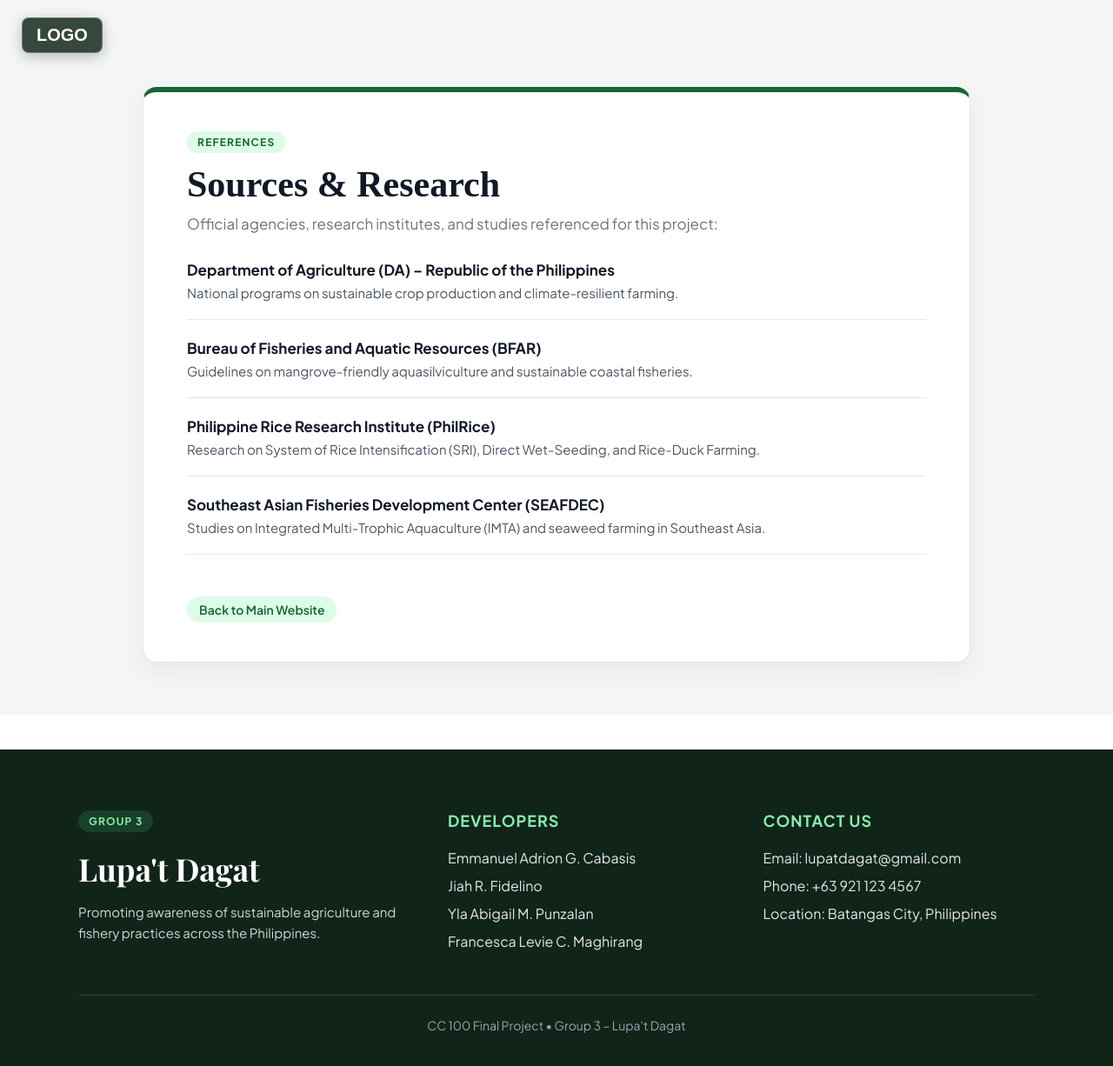
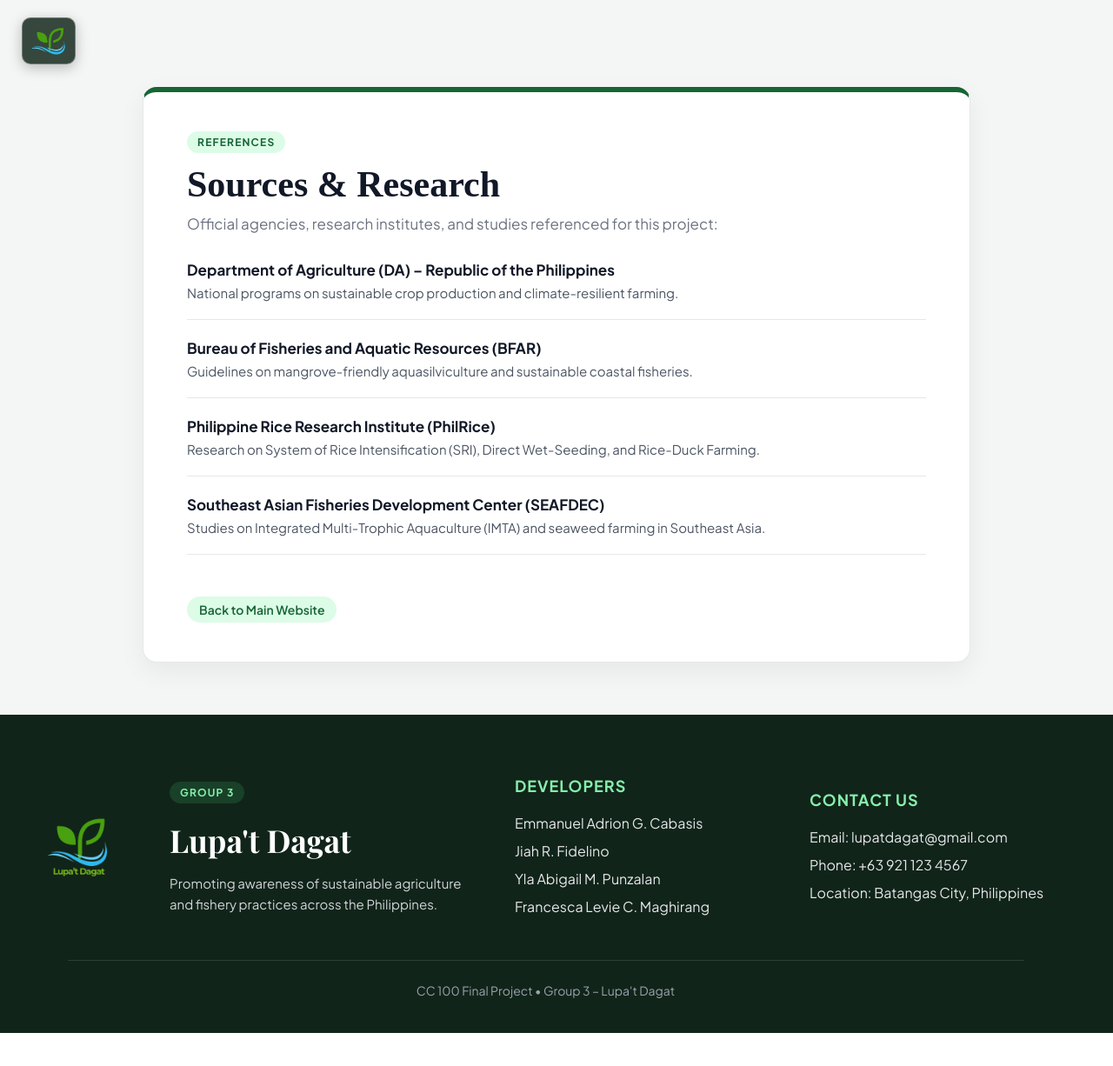
Before and after one commit to latesttheweev-prog/Final-Project-VSC, a plain HTML site: page sources.html in a window 1280 px wide. Shown: the whole page at 87% size. After the commit the page ends 1188 px from the top, so only its background shows below. Drawn offline with nearby package versions, Linux system fonts and the light colour scheme.

Commit message:
added logo, added logo on footer

```diff
--- a/sources.html
+++ b/sources.html
@@ -12,7 +12,9 @@
 <body>
 
   <!-- Floating Logo Toggle Button -->
-  <button type="button" id="logoBtn" class="logo-toggle">LOGO</button>
+  <button type="button" id="logoBtn" class="logo-toggle">
+    <img src="LupatDagat5.png" alt="Lupat_Dagat Logo" />
+  </button>
 
   <!-- Collapsible Left Sidebar -->
   <aside id="sidebar" class="sidebar">
@@ -57,10 +59,15 @@
   </main>
 
   <!-- Group & Contacts Footer -->
- <footer id="sources" class="sources-footer">
+  <footer class="sources-footer">
     <div class="footer-container">
 
-      <!-- Column 1: Group Number & Name -->
+      <!-- Column 1: Standalone Logo on the Far Left -->
+      <div class="footer-logo-col">
+        <img src="LupatDagat1.png" alt="Lupa't Dagat Logo" class="footer-logo" />
+      </div>
+
+      <!-- Column 2: Group 3 & Lupa't Dagat -->
       <div class="footer-col">
         <span class="category-badge dark">Group 3</span>
         <h2>Lupa't Dagat</h2>
@@ -69,7 +76,7 @@
         </p>
       </div>
 
-      <!-- Column 2: List of Members -->
+      <!-- Column 3: Developers -->
       <div class="footer-col">
         <h3>Developers</h3>
         <ul class="footer-list">
@@ -80,7 +87,7 @@
         </ul>
       </div>
 
-      <!-- Column 3: Contacts -->
+      <!-- Column 4: Contact Us -->
       <div class="footer-col">
         <h3>Contact Us</h3>
         <ul class="footer-list">
--- a/style.css
+++ b/style.css
@@ -11,7 +11,6 @@ body {
   flex-direction: column;
 }
 
-/* Frosted-Glass Floating Logo Button */
 .logo-toggle {
   position: fixed;
   top: 20px;
@@ -19,19 +18,27 @@ body {
   z-index: 1100;
   background-color: rgba(20, 40, 29, 0.85);
   backdrop-filter: blur(8px);
-  color: #ffffff;
   border: 1px solid rgba(255, 255, 255, 0.3);
-  border-radius: 8px;
-  padding: 8px 16px;
-  font-size: 20px;
-  font-weight: 700;
+  border-radius: 10px;
+  padding: 6px 10px;
   cursor: pointer;
+  display: flex;
+  align-items: center;
+  justify-content: center;
   box-shadow: 0 4px 15px rgba(0, 0, 0, 0.25);
-  transition: background-color 0.3s ease;
+  transition: background-color 0.3s ease, transform 0.2s ease;
 }
 
 .logo-toggle:hover {
   background-color: #14281d;
+  transform: scale(1.04);
+}
+
+.logo-toggle img {
+  height: 40px;       /* Adjust height (e.g., 36px to 50px) to fit your logo */
+  width: auto;        /* Keeps your logo's original proportions without squishing */
+  display: block;
+  object-fit: contain;
 }
 
 /* Collapsible Left Sidebar */
@@ -45,7 +52,7 @@ body {
   background-image: linear-gradient(rgba(0, 0, 0, 0.7), rgba(0, 0, 0, 0.85)), url("Farmland.jpg");
   background-size: cover;
   background-position: center;
-  padding: 95px 25px 30px 25px;
+  padding: 120px 25px 30px 25px;
   box-sizing: border-box;
   display: flex;
   flex-direction: column;
@@ -435,17 +442,32 @@ body {
 .sources-footer {
   background-color: #112419;
   color: #ffffff;
-  padding: 70px 60px 40px 60px;
-  margin-top: 40px;
+  padding: 70px 60px 40px 35px; /* Reduced left padding (35px) shifts logo closer to the left edge */
+  margin-top: 0;
 }
 
 .footer-container {
-  max-width: 1100px;
-  margin: 0 auto 45px auto;
+  width: 100%;                    /* Removes the 1150px center cap so the logo moves far left */
+  margin: 0 0 45px 0;
   display: grid;
-  grid-template-columns: 1.2fr 1fr 1fr;
+  grid-template-columns: auto 1.2fr 1fr 1fr;
+  align-items: center;            /* Vertically centers the bigger logo with the text columns */
   gap: 50px;
   text-align: left;
+}
+
+.footer-logo {
+  height: 150px;                  /* Bigger logo size (increase to 170px+ if desired) */
+  width: auto;
+  display: block;
+  object-fit: contain;
+}
+
+.footer-logo {
+  height: 110px;       /* Adjust size as needed now that there's no white box */
+  width: auto;
+  display: block;
+  object-fit: contain; /* Transparent background, no white box */
 }
 
 .footer-col h2 {
```
Also changed, not shown: index.html (+12 -5 lines), LupatDagat1.png (added), LupatDagat2.png (added), LupatDagat3.png (added), LupatDagat4.png (added), LupatDagat5.png (added).
